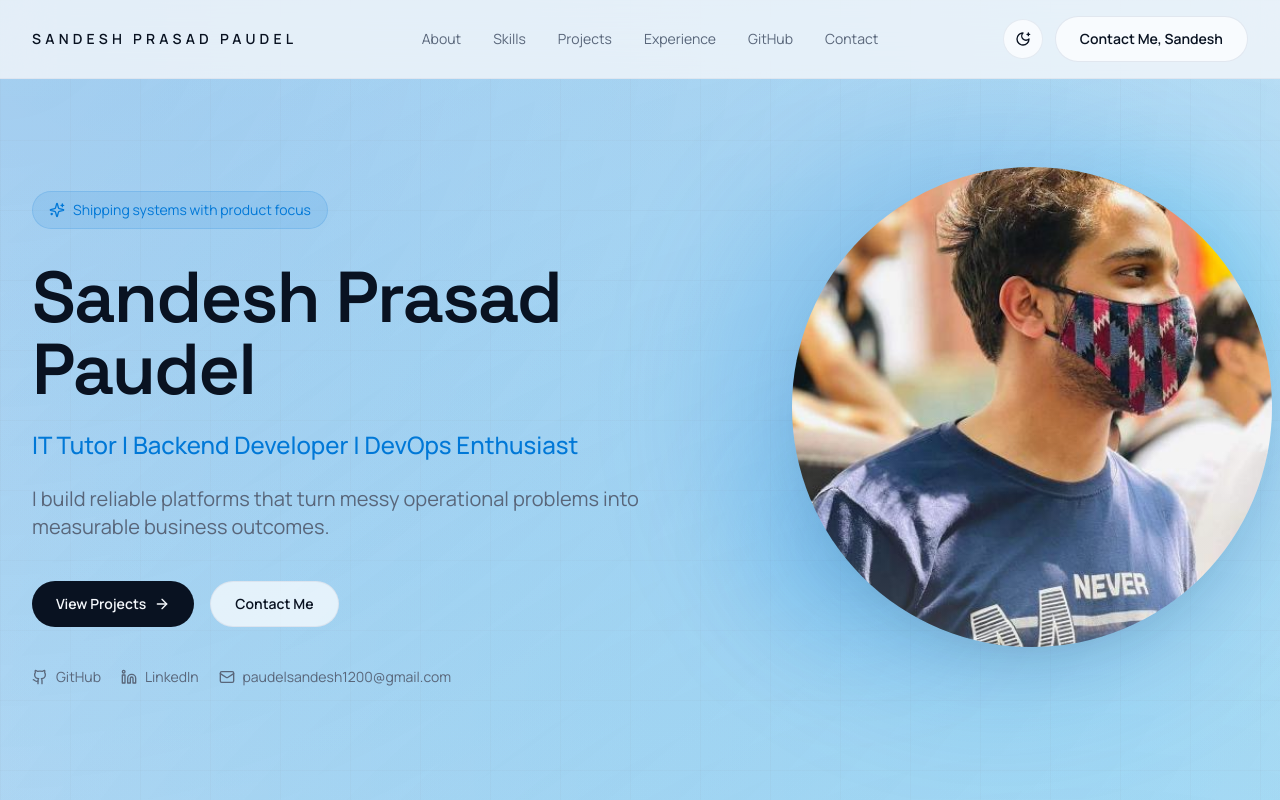
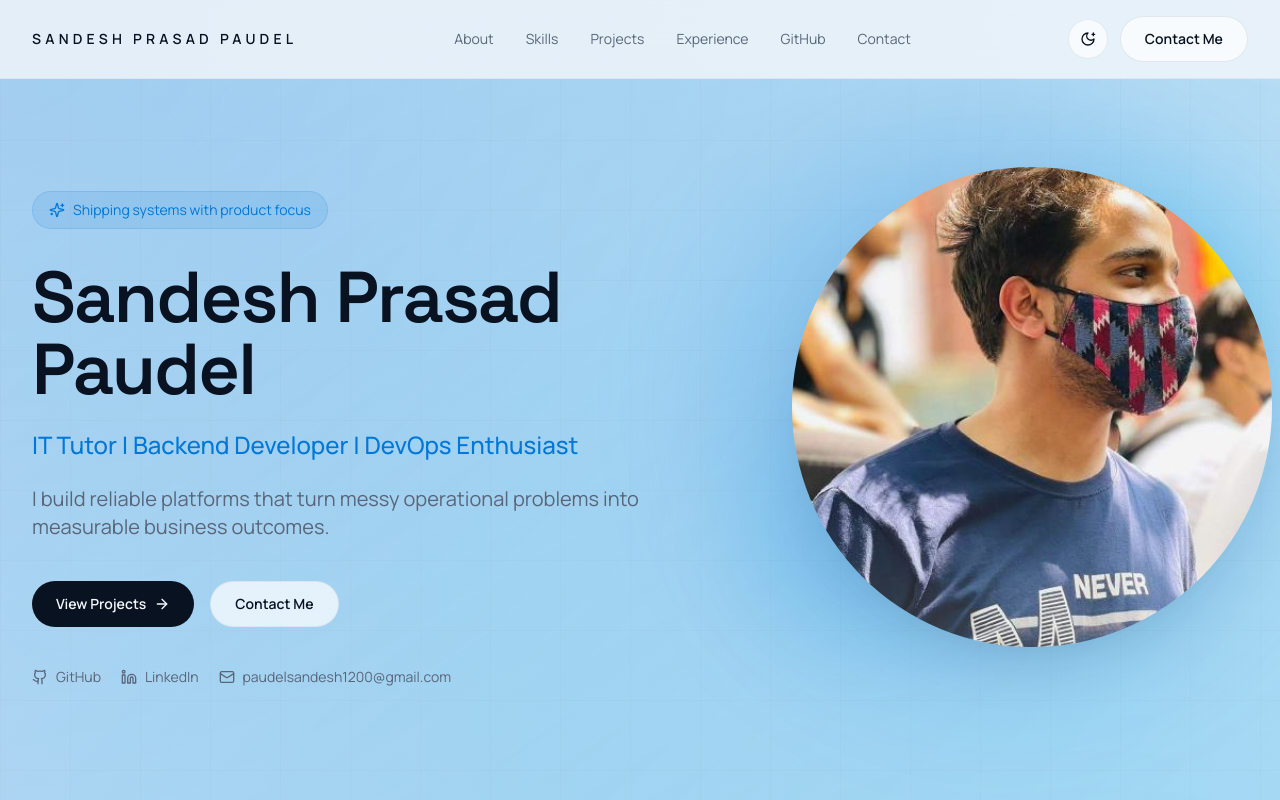
Before and after one commit to MrSandSort/Portfolio-Website, a Next.js app: page / in a window 1280 px wide. Shown: the top 800 px of the page. Built offline with nearby package versions, Linux system fonts and the light colour scheme.

Commit message:
Changed header

```diff
--- a/components/header.tsx
+++ b/components/header.tsx
@@ -28,7 +28,7 @@ export function Header() {
         <div className="flex items-center gap-3">
           <ThemeToggle />
           <a href="#contact" className="button-secondary hidden sm:inline-flex">
-            Contact Me, Sandesh
+            Contact Me
           </a>
           <button
             type="button"
```
